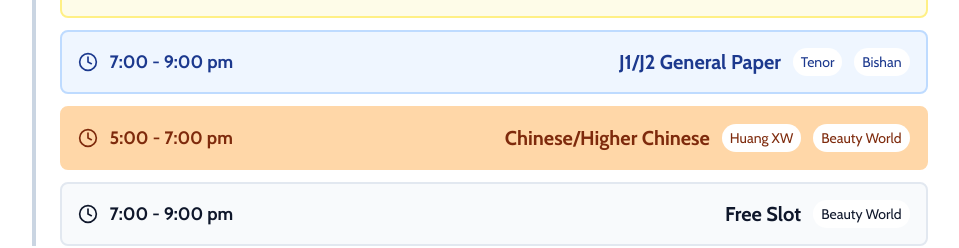
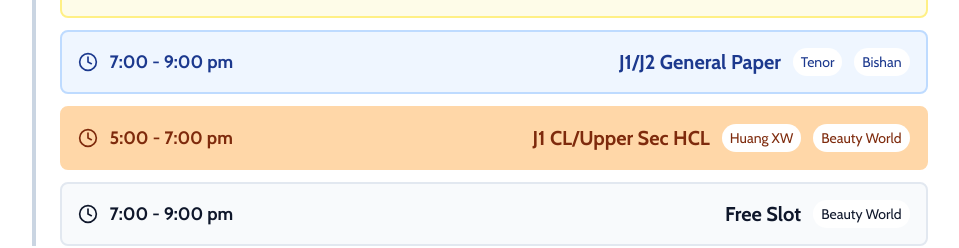
Before and after one commit to joonlim05/vivota, a Next.js app: page /class-schedule in a window 1280 px wide. Shown: the part 1180-1428 px from the top of the page, without its empty margins (153-1112 px from the left). Built offline with nearby package versions, Linux system fonts and the light colour scheme; no server answers.

Commit message:
change chinese subj naming

```diff
--- a/app/class-schedule/page.tsx
+++ b/app/class-schedule/page.tsx
@@ -35,13 +35,13 @@ export default function SchedulePage() {
         { day: 'Tuesday', time: '5:00 - 7:00 pm', subject_short: 'J2 GP', subject_long: 'J2 General Paper', tutor: 'Sze Yann', outlet: 'Beauty World' },
         { day: 'Tuesday', time: '7:00 - 9:00 pm', subject_short: 'J2 Phy', subject_long: 'J2 Physics', tutor: 'Tenor', outlet: 'Beauty World' },
 
-        { day: 'Wednesday', time: '5:00 - 7:00 pm', subject_short: 'CL/HCL', subject_long: 'Chinese/Higher Chinese', tutor: 'Huang XW', outlet: 'Beauty World' },
+        { day: 'Wednesday', time: '5:00 - 7:00 pm', subject_short: 'CL/HCL', subject_long: 'J1 CL/Upper Sec HCL', tutor: 'Huang XW', outlet: 'Beauty World' },
         { day: 'Wednesday', time: '7:00 - 9:00 pm', subject_short: 'Free Slot', subject_long: 'Free Slot', tutor: '', outlet: 'Beauty World' },
 
         { day: 'Thursday', time: '5:30 - 7:30 pm', subject_short: 'J1 Bio', subject_long: 'J1 Biology', tutor: 'Kaiser', outlet: 'Beauty World' },
         { day: 'Thursday', time: '7:30 - 9:30 pm', subject_short: 'J1 Chem', subject_long: 'J1 Chemistry', tutor: 'Nithik', outlet: 'Beauty World' },
 
-        { day: 'Friday', time: '5:00 - 7:00 pm', subject_short: 'CL/HCL', subject_long: 'Chinese/Higher Chinese', tutor: 'Huang XW', outlet: 'Beauty World' },
+        { day: 'Friday', time: '5:00 - 7:00 pm', subject_short: 'CL/HCL', subject_long: 'J1 CL/Upper Sec HCL', tutor: 'Huang XW', outlet: 'Beauty World' },
 
         { day: 'Saturday', time: '9:00 - 11:00 am', subject_short: 'Free Slot', subject_long: 'Free Slot', tutor: '', outlet: 'Beauty World' },
         { day: 'Saturday', time: '11:00 am - 1:00 pm', subject_short: 'J2 Econs', subject_long: 'J2 Economics', tutor: 'Ezra', outlet: 'Beauty World' },
@@ -53,7 +53,7 @@ export default function SchedulePage() {
         { day: 'Sunday', time: '9:00 - 11:00 am', subject_short: 'Free Slot', subject_long: 'Free Slot', tutor: '', outlet: 'Beauty World' },
         { day: 'Sunday', time: '1:00 - 3:00 pm', subject_short: 'J1 Econs', subject_long: 'J1 Economics', tutor: 'Ezra', outlet: 'Beauty World' },
         { day: 'Sunday', time: '3:00 - 5:00 pm', subject_short: 'J1 GP', subject_long: 'J1 General Paper', tutor: 'Sze Yann', outlet: 'Beauty World' },
-        { day: 'Sunday', time: '5:00 - 7:00 pm', subject_short: 'CL/HCL', subject_long: 'Chinese/Higher Chinese', tutor: 'Huang XW', outlet: 'Beauty World' },
+        { day: 'Sunday', time: '5:00 - 7:00 pm', subject_short: 'CL/HCL', subject_long: 'J1 CL/Upper Sec HCL', tutor: 'Huang XW', outlet: 'Beauty World' },
         { day: 'Sunday', time: '7:00 - 9:00 pm', subject_short: 'Free Slot', subject_long: 'Free Slot', tutor: '', outlet: 'Beauty World' },
     ];
 
--- a/components/filter_schedule.tsx
+++ b/components/filter_schedule.tsx
@@ -19,8 +19,8 @@ export default function ScheduleFilter({
     onLevelChange,
     onOutletChange
 }: ScheduleFilterProps) {
-    const subjects = ['All Subjects', 'Biology', 'Chemistry', 'Chinese/Higher Chinese', 'Economics', 'General Paper', 'Mathematics', 'Physics'];
-    const levels = ['All Levels', 'J1', 'J2'];
+    const subjects = ['All Subjects', 'Biology', 'Chemistry', 'Economics', 'General Paper', 'Mathematics', 'Physics', 'J1 CL/Upper Sec HCL'];
+    const levels = ['All Levels', 'J1', 'J2', 'Upper Sec'];
     const outlets = ['All Outlets', 'Bishan', 'Beauty World']
 
     return (
```
